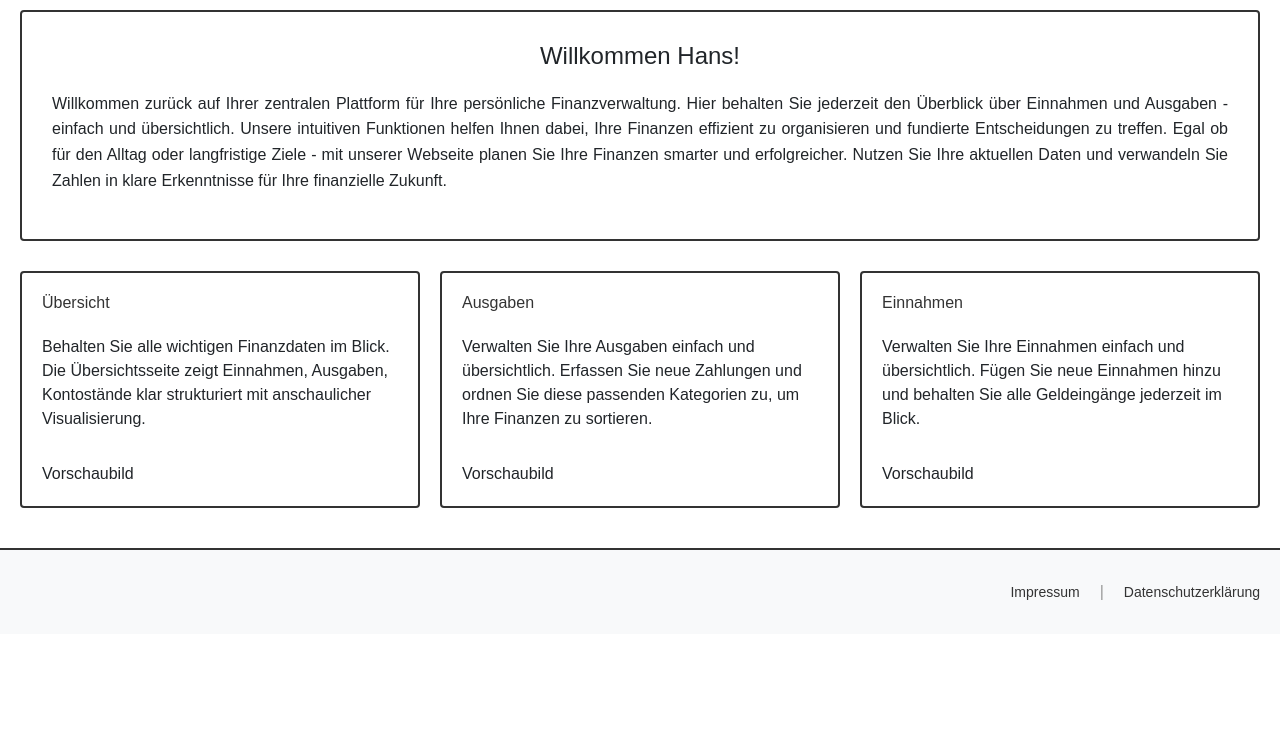
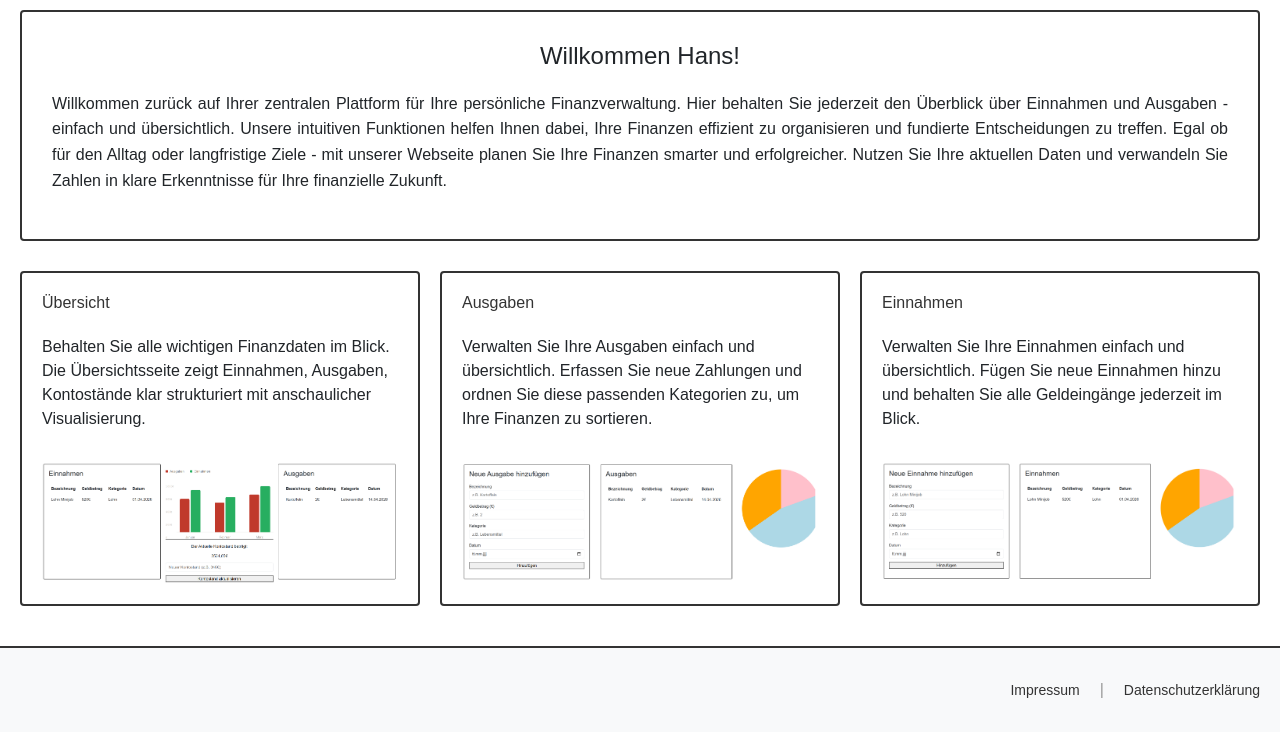
Before and after one commit to darknesshyper/FinanzplanerESDOKU, a plain HTML site: page indexNachAnmelden.html in a window 1280 px wide. Shown: the part 84-816 px from the top of the page. Drawn offline with nearby package versions, Linux system fonts and the light colour scheme.

Commit message:
added images after login

```diff
--- a/indexNachAnmelden.html
+++ b/indexNachAnmelden.html
@@ -64,7 +64,7 @@
                 Behalten Sie alle wichtigen Finanzdaten im Blick. Die Übersichtsseite zeigt Einnahmen, Ausgaben, Kontostände klar
                 strukturiert mit anschaulicher Visualisierung.
             </p>
-            <div class="preview-box">Vorschaubild</div>
+            <img class="preview-image"  src="bilder/Uebersicht-preview.png">
         </div>
         <div class="feature-card">
             <h3>Ausgaben</h3>
@@ -72,7 +72,7 @@
                 Verwalten Sie Ihre Ausgaben einfach und übersichtlich. Erfassen Sie neue Zahlungen und ordnen Sie diese
                 passenden Kategorien zu, um Ihre Finanzen zu sortieren.
             </p>
-            <div class="preview-box">Vorschaubild</div>
+            <img class="preview-image"  src="bilder/Ausgaben-preview.png">
         </div>
         <div class="feature-card">
             <h3>Einnahmen</h3>
@@ -80,7 +80,7 @@
                 Verwalten Sie Ihre Einnahmen einfach und übersichtlich. Fügen Sie neue Einnahmen hinzu und
                 behalten Sie alle Geldeingänge jederzeit im Blick.
             </p>
-            <div class="preview-box">Vorschaubild</div>
+            <img class="preview-image"  src="bilder/Einnahmen-preview.png">
         </div>
     </div>
 
```
